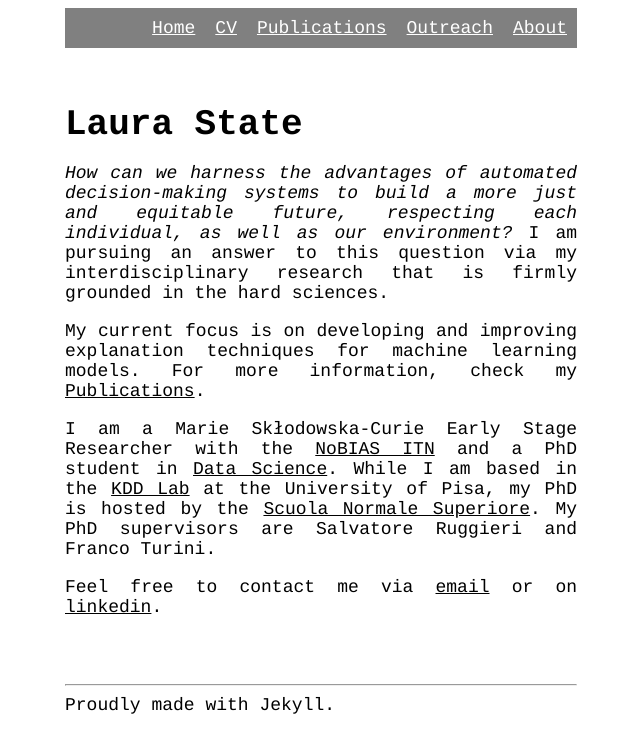
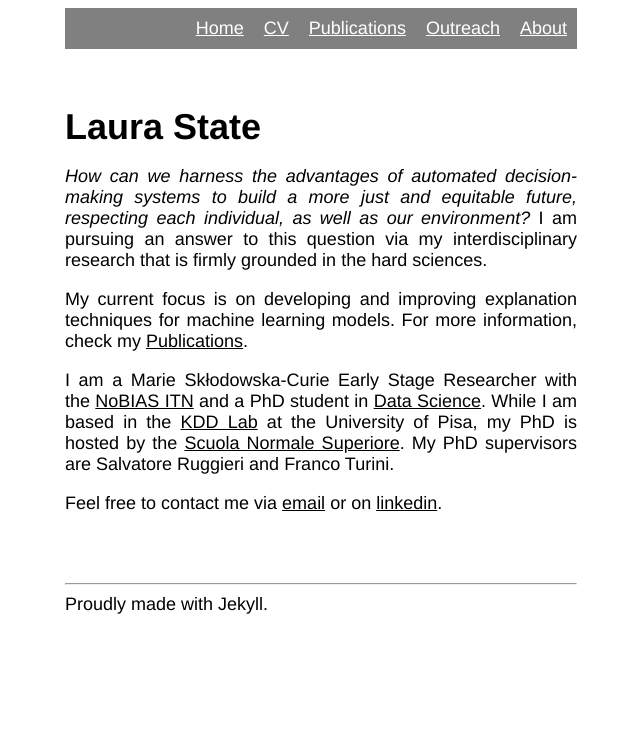
Before and after one commit to lstate/lstate.github.io, a Jekyll site: the page built from _pages/index.markdown, in a window 1280 px wide. Shown: the top 753 px of the page, without its empty margins (319-959 px from the left). Built offline with Jekyll 4.4.1, drawn with Linux system fonts in a browser that asks for light colours.

Commit message:
Update _general.scss
Courier to Helvetica

```diff
--- a/_sass/_general.scss
+++ b/_sass/_general.scss
@@ -8,7 +8,7 @@
 
 body {
   font-size: 18px;
-  font-family: Courier;
+  font-family: Helvetica;
   color: black;
   background-color: white;
 
@@ -22,7 +22,7 @@ body {
 .title {
   font-size: 36px;
   color: black;
-  font-family: Courier;
+  font-family: Helvetica;
   font-weight: bold;
 }
 
```
